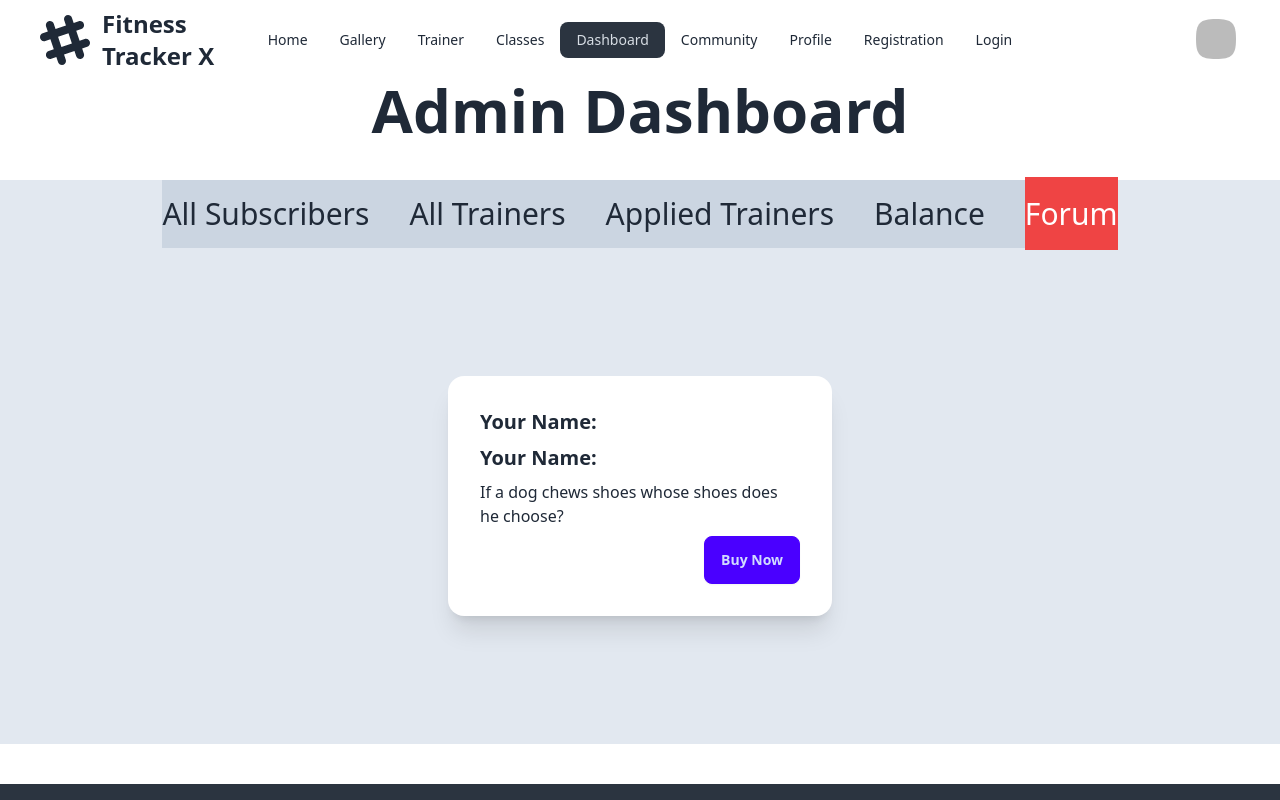
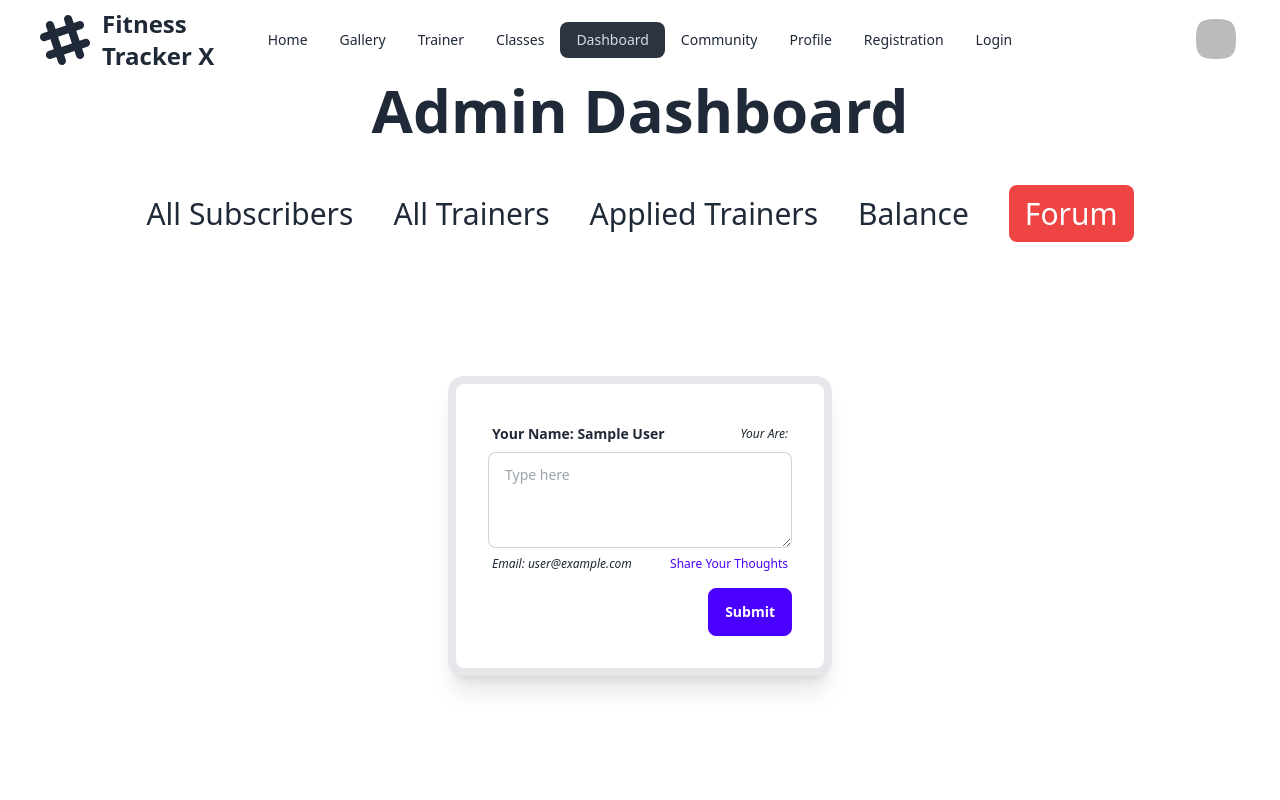
Before and after one commit to NFRIDOY/fitness-tracker-x-client, a React (Vite) app: page /Dashboard/AdminDashboard/Forum in a window 1280 px wide. Shown: the top 800 px of the page. Built offline with nearby package versions, Linux system fonts and the light colour scheme; no server answers; sample sign-in values are in the browser's storage.

Commit message:
forum UI

```diff
--- a/src/pages/Dashboard/AdminDashboard.jsx
+++ b/src/pages/Dashboard/AdminDashboard.jsx
@@ -11,7 +11,7 @@ export default function AdminDashboard() {
                 Admin Dashboard
             </Header1>
             <Container>
-                <section className="flex flex-col bg-slate-200 ">
+                <section className="flex flex-col  ">
                     <div className="w-fit mx-auto">
                         <AdminNavs></AdminNavs>
                     </div>
--- a/src/pages/Dashboard/AdminDashboard/AdminNavs.jsx
+++ b/src/pages/Dashboard/AdminDashboard/AdminNavs.jsx
@@ -7,10 +7,10 @@ import AllSubs from './AllSubs';
 // }
 
 export default function AdminNavs() {
-    const activeStyle = "bg-red-500 text-white py-4 w-full"
+    const activeStyle = "bg-red-500 text-white py-2 px-4 w-full rounded-lg"
 
     return (
-        <ul className="flex flex-row items-start gap-10 text-3xl bg-slate-300 py-4 w-full">
+        <ul className="flex flex-row items-start gap-10 text-3xl my-4 w-full ">
             <li>
                 <NavLink
                     to="/Dashboard/AdminDashboard/AllSubs"
--- a/src/pages/Dashboard/Dashboard.jsx
+++ b/src/pages/Dashboard/Dashboard.jsx
@@ -13,7 +13,6 @@ export default function Dashboard() {
     const [dashboardUser, setDashboardUser] = useState({})
     const axios = useAxios();
     const { user } = useAuth();
-    console.log(user.email)
     useEffect(() => {
         axios.get(`/dashboard?email=${user.email}`)
             .then(res => {
--- a/src/pages/Forum/Forum.jsx
+++ b/src/pages/Forum/Forum.jsx
@@ -1,21 +1,68 @@
-import useAuth from "../../hook/useAuth"
+import Header1 from './../../components/Headers/Header1';
+import { useEffect, useState } from 'react';
+import useAxios from '../../hook/useAxios';
+import useAuth from '../../hook/useAuth';
+import LoadingAnimations from './../../components/LoadingAnimations/LoadingAnimations';
 
 
 export default function Forum() {
-    const {user} = useAuth();
-    // const
+    const [dashboardUser, setDashboardUser] = useState()
+    const axios = useAxios();
+    const { user } = useAuth();
+    useEffect(() => {
+        axios.get(`/dashboard?email=${user.email}`)
+            .then(res => {
+                setDashboardUser(res.data.role)
+                // console.log(res.data.role)
+            })
+    }, [])
+
+    const handleForum = (e) => {
+        e.preventDefault();
+        const form = e.target;
+        const fullName = user.displayName;
+        const role = dashboardUser;
+        const email = user.email;
+        const text = form.text.value;
+
+        const date = new Date();
+
+        const forum = {
+            fullName,
+            role,
+            email,
+            text,
+            date,
+            upVotes: 0,
+            downVote: 0
+        }
+        console.log(forum);
+    }
     return (
         <div>
-            <div className="card w-96 bg-base-100 shadow-xl mx-auto my-32">
-                <div className="card-body">
-                    <h2 className="card-title">Your Name: </h2>
-                    <h2 className="card-title">Your Name: </h2>
-                    <p>If a dog chews shoes whose shoes does he choose?</p>
+            <form onSubmit={handleForum} className="border-8 card w-96 bg-base-100 shadow-xl mx-auto my-32">               <div className="card-body">
+                    {/* <h2 className="card-title">Your Name: {user.displayName}</h2>
+                    <h2 className="card-title text-gray-300">{dashboardUser}</h2> */}
+                    <p>
+                        {/* <input type="text" placeholder="Type here"  /> */}
+                        {/* <textarea name="" id="" cols="30" rows="10" className="h-40 input input-bordered w-full max-w-xs" ></textarea> */}
+                        <label className="form-control w-full max-w-xs">
+                            <div className="label">
+                                <span className="label-text card-title">Your Name: {user.displayName}</span>
+                                <span className="label-text-alt italic">Your Are: {dashboardUser}</span>
+                            </div>
+                            <textarea name='text' id='text' className="textarea textarea-bordered h-24" placeholder="Type here"></textarea>
+                            <div className="label">
+                                <span className="label-text-alt italic">Email: {user.email}</span>
+                                <span className="label-text-alt text-primary">Share Your Thoughts</span>
+                            </div>
+                        </label>
+                    </p>
                     <div className="card-actions justify-end">
-                        <button className="btn btn-primary">Buy Now</button>
+                        <button type='submit' className="btn btn-primary text-white">Submit</button>
                     </div>
                 </div>
-            </div>
+            </form>
         </div>
     )
 }
```
